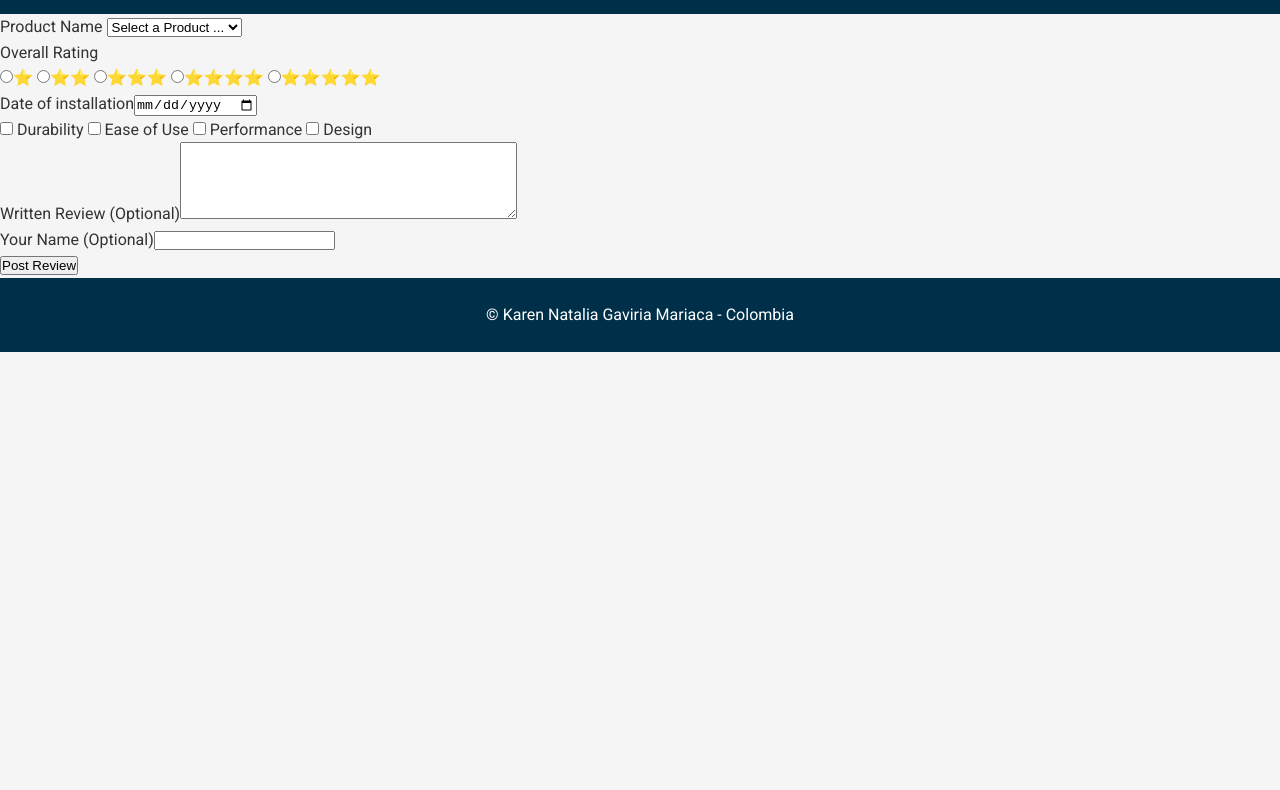
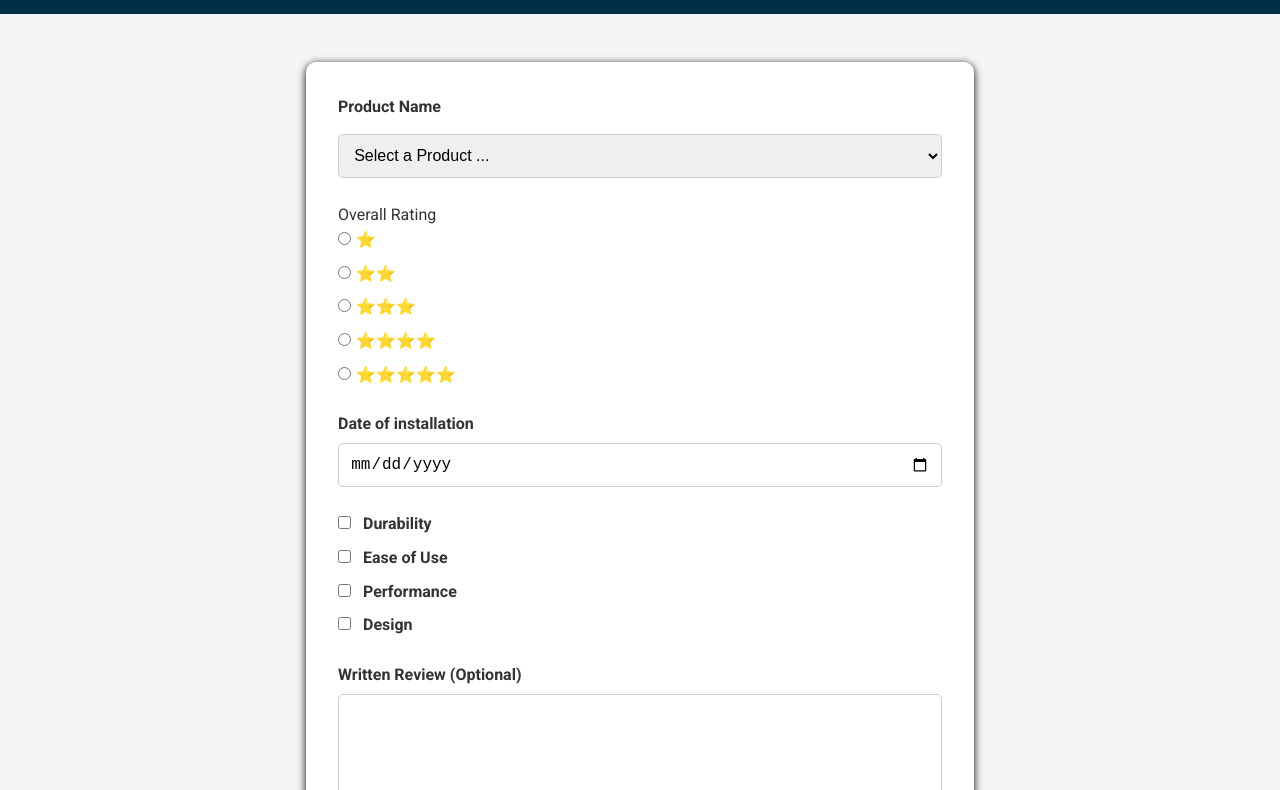
Before and after one commit to knatagm-lab/wdd131, a plain HTML site: page form.html in a window 1280 px wide. Shown: the part 85-875 px from the top of the page. Before the commit the page ends 800 px from the top, so only its background shows below. Drawn offline with Linux system fonts and the light colour scheme.

Commit message:
reviewpage

```diff
--- a/form.html
+++ b/form.html
@@ -3,13 +3,13 @@
 <head>
     <meta charset="UTF-8">
     <meta name="viewport" content="width=device-width, initial-scale=1.0">
-    <title>WDD 131 - Temple Album</title>
+    <title>WDD 131 - Review page form</title>
     <meta name="description" content="Review page form">
     <meta name="author" content="Karen Natalia Gaviria Mariaca">
 
     <link rel="preconnect" href="https://fonts.googleapis.com">
     <link rel="preconnect" href="https://fonts.gstatic.com" crossorigin>
-    <link href="https://fonts.googleapis.com/css2?family=Roboto:wght@400;700&display=swap" rel="stylesheet">
+    <link href="https://fonts.googleapis.com/css2?family=Montserrat:wght@600;700&family=Roboto:wght@400;700&display=swap" rel="stylesheet">
 
     <link rel="stylesheet" href="styles/form.css">
     <script src="scripts/form.js" defer></script>
--- a/scripts/form.js
+++ b/scripts/form.js
@@ -0,0 +1,36 @@
+const products = [
+  {
+    id: "fc-1888",
+    name: "flux capacitor",
+    averagerating: 4.5
+  },
+  {
+    id: "fc-2050",
+    name: "power laces",
+    averagerating: 4.7
+  },
+  {
+    id: "fs-1987",
+    name: "time circuits",
+    averagerating: 3.5
+  },
+  {
+    id: "ac-2000",
+    name: "low voltage reactor",
+    averagerating: 3.9
+  },
+  {
+    id: "jj-1969",
+    name: "warp equalizer",
+    averagerating: 5.0
+  }
+];
+
+const productSelect = document.querySelector("#productName");
+
+products.forEach(product => {
+    const option = document.createElement("option");
+    option.value = product.id;
+    option.textContent = product.name;
+    productSelect.appendChild(option);
+});
--- a/styles/form.css
+++ b/styles/form.css
@@ -20,5 +20,76 @@ footer {
 }
 
 header h1 {
-    font-family: M;
+    font-family: "Montserrat", sans-serif;
 }
+
+main {
+    max-width: 700px;
+    margin: 2rem auto;
+    padding: 1rem;
+}
+
+form {
+    background-color: white;
+    padding: 2rem;
+    border-radius: 10px;
+    box-shadow: 0 2px 8px rgba(0, 0, 0, 15);
+}
+
+form div {
+    margin-bottom: 1.5rem;
+}
+
+label {
+    display: block;
+    font-weight: bold;
+    margin-bottom: .5rem;
+}
+
+select,
+input[type="date"],
+input[type="text"],
+textarea {
+    width: 100%;
+    padding: .7rem;
+    margin-top: .4rem;
+    border: 1px solid #ccc;
+    border-radius: 5px;
+    font-size: 1rem;
+}
+
+textarea {
+    resize: vertical;
+}
+
+input[type="checkbox"] {
+    margin-right: .5rem;
+}
+
+input[type="radio"] {
+    margin-right: .3rem;
+}
+
+input[type="submit"] {
+    background-color: #FCD116;
+    color: #003049;
+    border: none;
+    padding: .9rem;
+    width: 100%;
+    font-size: 1rem;
+    font-weight: bold;
+    border-radius: 5px;
+    cursor: pointer;
+}
+
+input[type="submit"]:hover {
+    background-color: #e6be0f;
+}
+
+footer p {
+    margin: .3rem 0;
+}
+
+#lastModified {
+    color: #FCD116;
+}
```
Also changed, not shown: review.html (+37 -0 lines), scripts/review.js (added, +9 -0 lines).
